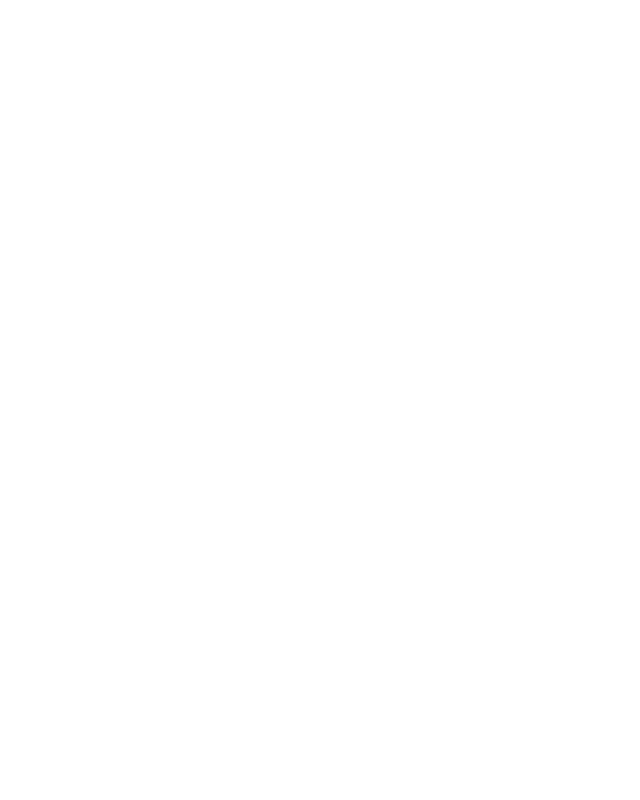
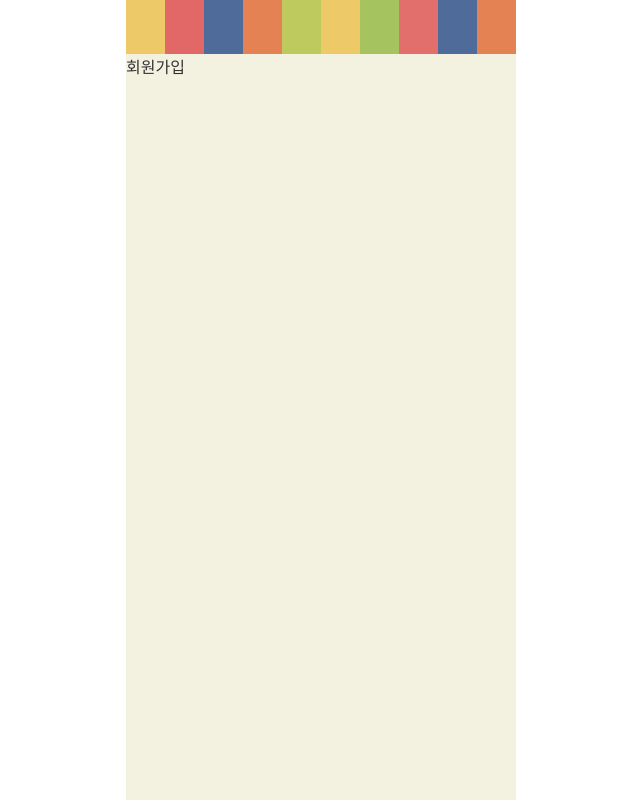
Before and after one commit to advanced-rising/LuckyRabbit2023, a React (Create React App) app: page /signup in a window 1280 px wide. Before the commit this address had no page. Shown: the whole page, without its empty margins (319-959 px from the left). Built offline with nearby package versions, Linux system fonts and the light colour scheme; a web font is replaced by a local one.

Commit message:
style : layout

```diff
--- a/src/App.tsx
+++ b/src/App.tsx
@@ -6,6 +6,7 @@
 import Modals from './components/Modals';
 import { store } from './redux/store';
 import './styles/global.css';
+import DashboardLayout from 'components/layout/DashboardLayout';
 
 const App = () => {
   const [client] = useState(
@@ -21,6 +22,7 @@
 
   return (
     <div>
+      <DashboardLayout>
         <QueryClientProvider client={client}>
           <Provider store={store}>
             <Modals />
@@ -28,6 +30,7 @@
             <ReactQueryDevtools />
           </Provider>
         </QueryClientProvider>
+      </DashboardLayout>
     </div>
   );
 };
--- a/src/components/layout/DashboardLayout.tsx
+++ b/src/components/layout/DashboardLayout.tsx
@@ -1,7 +1,40 @@
+import styled from '@emotion/styled';
 import React from 'react';
+import { Colors } from 'utils/Constants';
 
-const DashboardLayout = () => {
-  return <div>DashboardLayout</div>;
+const Wrapper = styled.div`
+  width: 390px;
+  height: 100vh;
+  background-color: ${Colors.mainBackgroundColor};
+  display: flex;
+  flex-direction: column;
+  justify-content: start;
+  align-items: start;
+  margin: 0 auto;
+`;
+
+const Header = styled.header`
+  width: 100%;
+  height: 54px;
+  background-image: url('/assets/common-top_bg.png');
+  background-size: cover;
+  background-position: center;
+  background-repeat: no-repeat;
+`;
+
+const MainLayout = styled.main`
+  width: 100%;
+  height: calc(100% - 54px);
+`;
+
+const DashboardLayout = ({ children }: { children: React.ReactNode }) => {
+  return (
+    <Wrapper>
+      <Header />
+
+      <MainLayout>{children}</MainLayout>
+    </Wrapper>
+  );
 };
 
 export default DashboardLayout;
--- /dev/null
+++ b/src/pages/SignUp.tsx
@@ -0,0 +1,4 @@
+const SignUp = () => {
+  return <h1>회원가입</h1>;
+};
+export default SignUp;
--- a/src/routes/AppRoutes.tsx
+++ b/src/routes/AppRoutes.tsx
@@ -1,4 +1,5 @@
 import Home from 'pages/Home';
+import SignUp from 'pages/SignUp';
 import React from 'react';
 import { Route, Routes } from 'react-router-dom';
 
@@ -6,6 +7,7 @@
   return (
     <Routes>
       <Route path='/' element={<Home />}></Route>
+      <Route path='/signup' element={<SignUp />}></Route>
     </Routes>
   );
 };
--- /dev/null
+++ b/src/utils/Constants.ts
@@ -0,0 +1,9 @@
+export const Colors = {
+  mainColor: '#E48254',
+  mainTitleColor: '#444444',
+  mainBackgroundColor: '#f3f1e0',
+  subTextB: '#333333',
+  subTextG: '#9E9E9E',
+  warningColor: '#E26F6B',
+  bgColor: '#FFFFFF',
+} as const;
```
Lines whose indentation alone changed are shown as unchanged.
